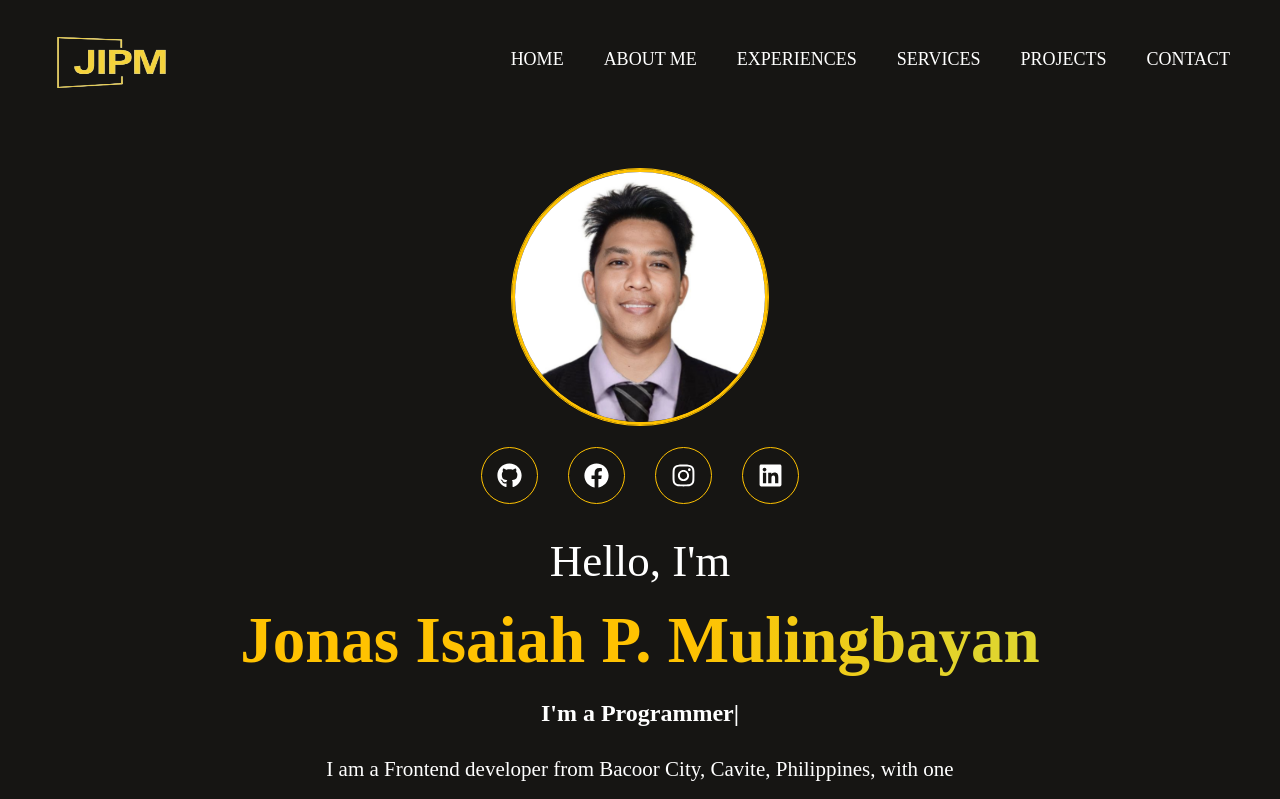
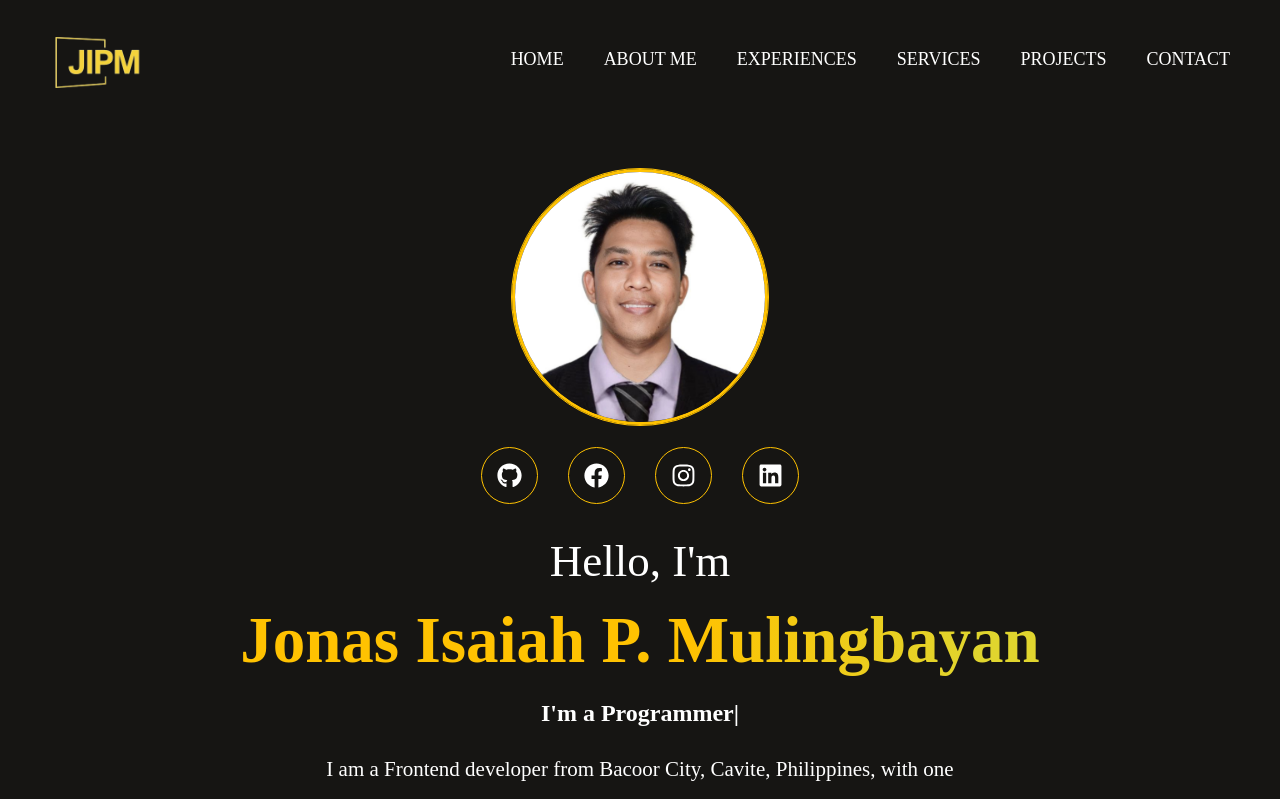
Before and after one commit to jonasmulingbayan/jonasisaiahmulingbayan, a React (Vite) app: page / in a window 1280 px wide. Shown: the top 799 px of the page. Built offline with nearby package versions, Linux system fonts and the light colour scheme; a web font is replaced by a local one.

Commit message:
Added new Logo

```diff
--- a/src/Components/Navbar/Navbar.css
+++ b/src/Components/Navbar/Navbar.css
@@ -25,7 +25,7 @@
 .navbar-logo {
   margin-top:10px;
   height: 65px;
-  width: 130px;
+  width: 100px;
 }
 
 .mode-btn {
```
